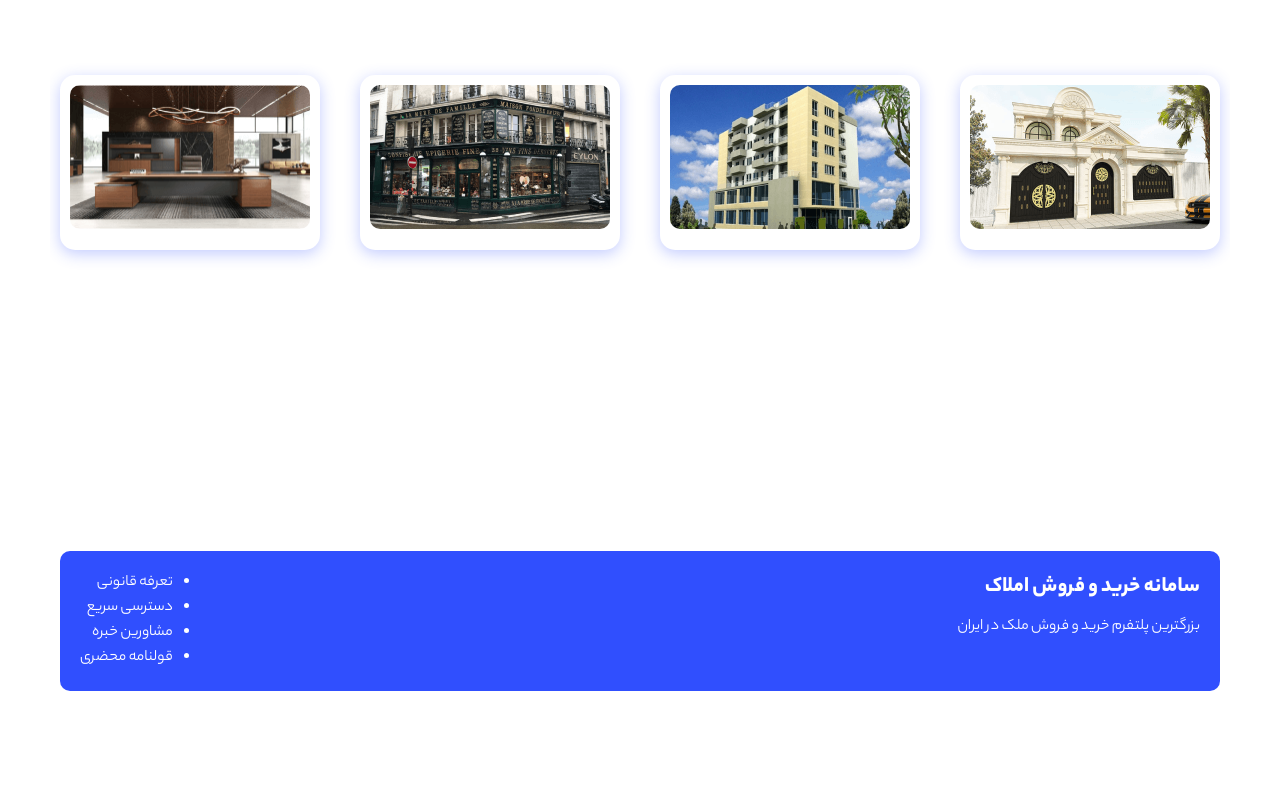
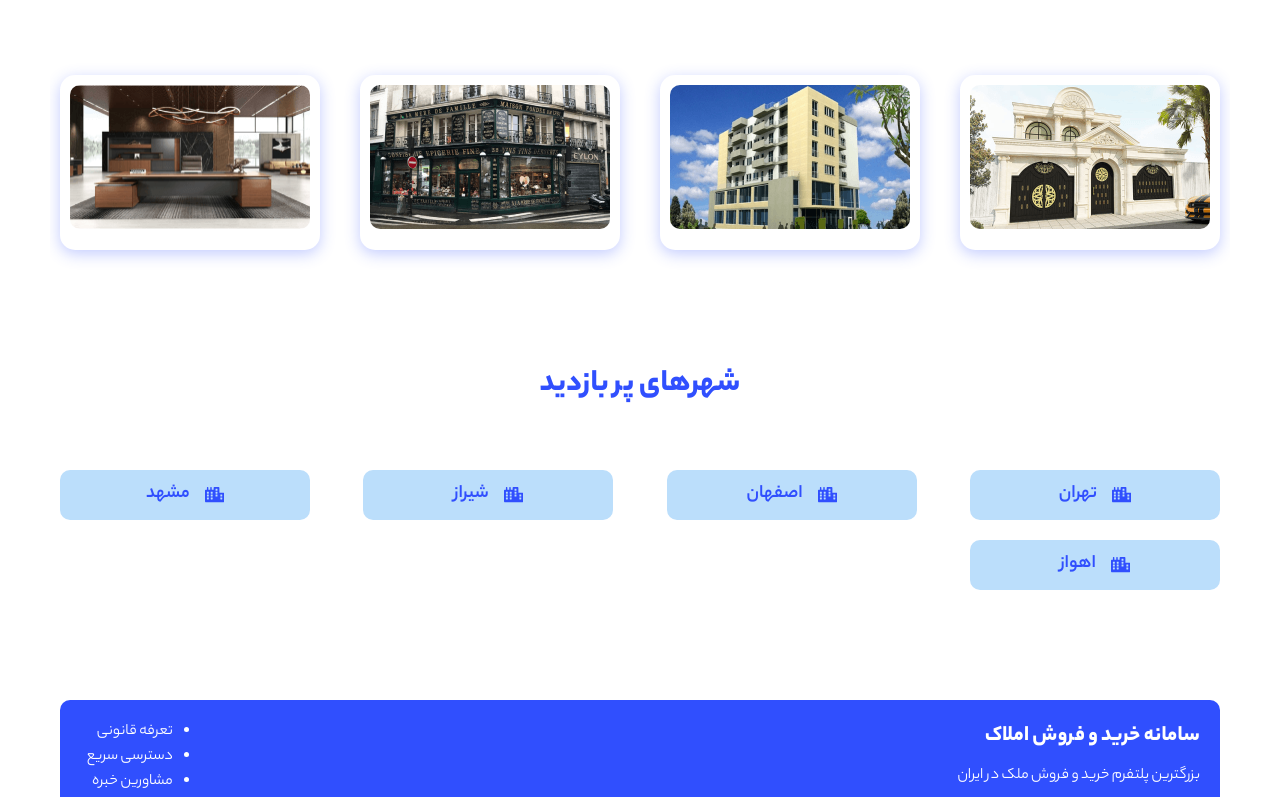
Before and after one commit to Mohammad-jf/next-real-state, a Next.js app: page / in a window 1280 px wide. Shown: the part 420-1217 px from the top of the page. Before the commit the page ends 1131 px from the top, so only its background shows below. Built offline with nearby package versions, Linux system fonts and the light colour scheme; no server answers.

Commit message:
home page completed

```diff
--- a/src/components/template/HomePage.jsx
+++ b/src/components/template/HomePage.jsx
@@ -1,7 +1,7 @@
 import { FiCircle } from 'react-icons/fi';
 import styles from './homePage.module.css'
 import CategoryCard from '@/module/CategoryCard';
-
+import { FaCity } from 'react-icons/fa';
 
 
 
@@ -31,6 +31,18 @@
         <CategoryCard title='دفتر' name='office'/>
       </div>
 
+      <div className={styles.city}>
+        <h3>شهرهای پر بازدید</h3>
+        <ul>
+          {cities.map((city)=>(
+            <li key={city}>
+              <FaCity/>
+              <span>{city}</span>
+            </li>
+          ))}
+        </ul>
+
+      </div>
     </div>
   )
 }
```
